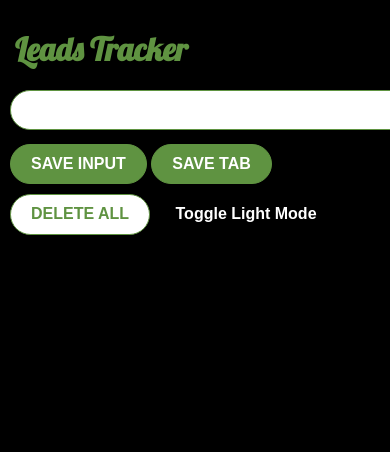
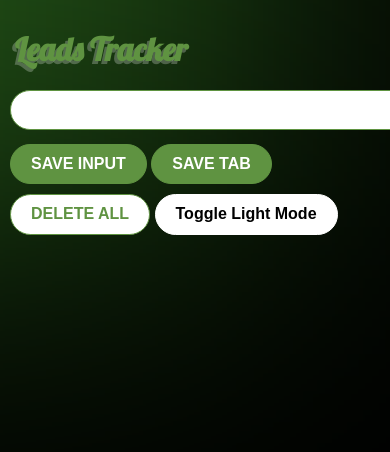
Before and after one commit to johnsethsalazar/leads-tracker, a website built with Vite: page index.html in a window 390 px wide. Both pictures are taken after a click on the button "Toggle Dark Mode". Shown: the top 452 px of the page. Built offline with nearby package versions, Linux system fonts and the light colour scheme.

Commit message:
added darkmode feature

```diff
--- a/index.css
+++ b/index.css
@@ -78,3 +78,14 @@ a {
     color: white !important;
     background: black !important;
 }
+
+.ellipse{
+    position: absolute;
+    width: 679px;
+    height: 679px;
+    left: calc(50% - 679px/2 - 289.5px);
+    top: -452px;
+    background: rgba(73, 171, 48, 0.5);
+    filter: blur(153px);
+    z-index: -1;
+}
--- a/index.html
+++ b/index.html
@@ -4,13 +4,15 @@
     </head>
     <body>
         <h1 id="title">Leads Tracker</h1>
+
         <input type="text" id="input-el">
         <button id="input-btn">SAVE INPUT</button>
         <button id="tab-btn">SAVE TAB</button>
         <button id="delete-btn">DELETE ALL</button>
-        <button id="dark-mode" onclick="toggleDarkLight()">Toggle Dark Mode</button>
+        <button id="dark-mode">Toggle Dark Mode</button>
         <ul id="ul-el">
         </ul>
+        <div class="ellipse"></div>
         <script src="index.js"></script>
     </body>
 </html>
--- a/index.js
+++ b/index.js
@@ -5,8 +5,9 @@ const ulEl = document.getElementById("ul-el")
 const deleteBtn = document.getElementById("delete-btn")
 const leadsFromLocalStorage = JSON.parse( localStorage.getItem("myLeads") )
 const tabBtn = document.getElementById("tab-btn")
+const darkMode = document.getElementById("dark-mode")
 
-function toggleDarkLight(){
+darkMode.addEventListener("click", function(){
         // if(document.body.style.background === 'black'){
         //     document.body.style.background = 'white'
         // }
@@ -15,15 +16,26 @@ function toggleDarkLight(){
         // }
         let element = document.body
         let btn = document.getElementById("dark-mode")
+        let title = document.getElementById("title")
         element.classList.toggle("dark-mode-body")
+
 
         if(element.classList.contains("dark-mode-body")){
             btn.innerHTML = "Toggle Light Mode"
+            btn.style.border = "1px solid white"
+            btn.style.color = "black"
+            btn.style.background = "white"
+            title.style.textShadow = "-3px 3px 0px rgba(255, 255, 255, 0.25)"
         }
         else{
             btn.innerHTML = "Toggle Dark Mode"
+            btn.style.border = "1px solid black"
+            title.style.textShadow = "-3px 3px 0px rgb(0 0 0 / 25%)"
+            btn.style.color = "white"
+            btn.style.background = "black"
         }
     }
+)
 
 if (leadsFromLocalStorage) {
     myLeads = leadsFromLocalStorage
```
Also changed, not shown: manifest.json. Lines whose indentation alone changed are shown as unchanged.
